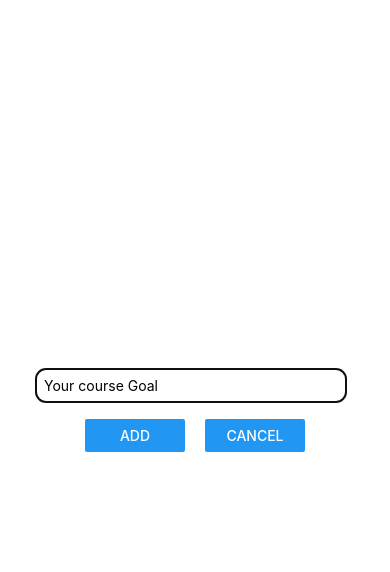
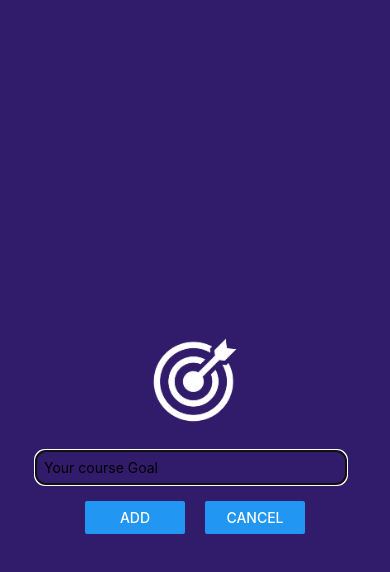
Before and after one commit to shyamtiwari02062001/Goal, a React Native app: screen / in a window 390 px wide. Both pictures are taken after a click on the button "ADD NEW GOAL". Shown: the top 572 px of the page. Built offline with nearby package versions, Linux system fonts and the light colour scheme.

Commit message:
Added image in modal

```diff
--- a/components/GoalInput.js
+++ b/components/GoalInput.js
@@ -1,5 +1,5 @@
 import React, {useState} from 'react';
-import {StyleSheet, TextInput, Button, View, Modal} from 'react-native';
+import {StyleSheet, TextInput, Button, View, Modal, Image} from 'react-native';
 const GoalInput = ({addGoal, visible, endAddGoalHandler}) => {
   const [goal, setGoal] = useState('');
   const goalInputHandler = value => {
@@ -11,6 +11,10 @@
   return (
     <Modal visible={visible} animationType="slide">
       <View style={styles.inputContainer}>
+        <Image
+          style={styles.image}
+          source={require('../assets/images/goal.png')}
+        />
         <TextInput
           onChangeText={goalInputHandler}
           style={styles.textInput}
@@ -34,7 +38,12 @@
     flex: 1,
     justifyContent: 'center',
     alignItems: 'center',
-    marginBottom: 24,
+    backgroundColor: '#311b6b',
+  },
+  image: {
+    width: 100,
+    height: 100,
+    margin: 20,
   },
   textInput: {
     borderWidth: 1,
```
Also changed, not shown: assets/images/goal.png (added).
